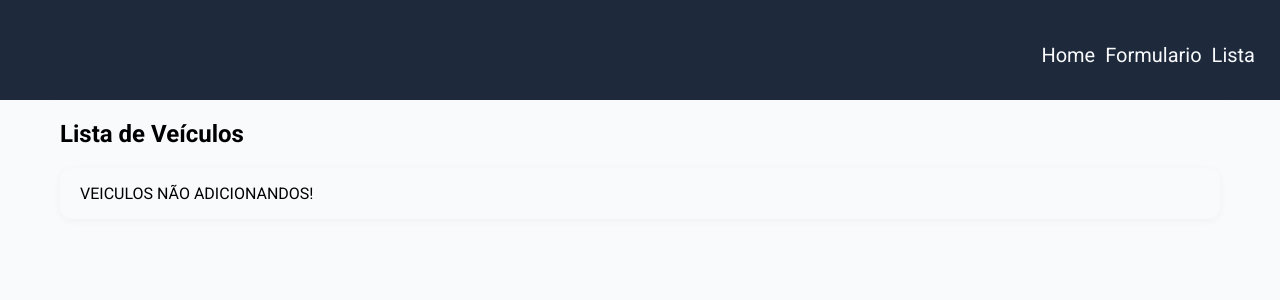
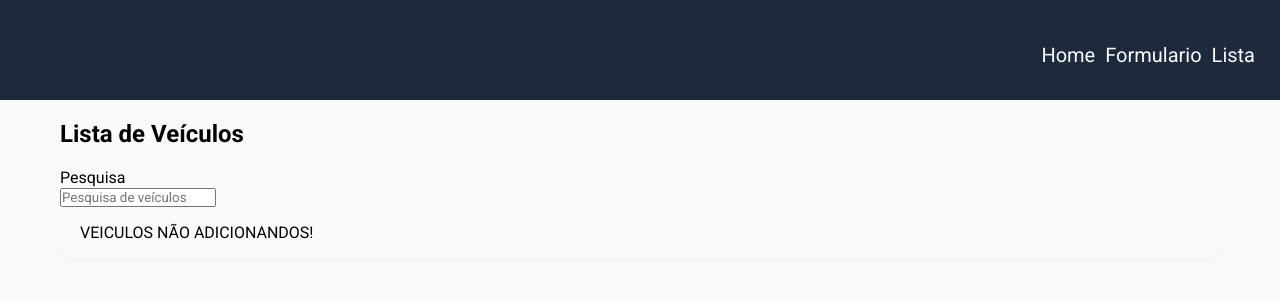
Before and after one commit to LucasAl03/crud_veiculos_e_servicos, an Angular app: page /lista in a window 1280 px wide. Shown: the top 300 px of the page. Built offline with nearby package versions, Linux system fonts and the light colour scheme.

Commit message:
input da barra de pesquisa

```diff
--- a/src/app/component/lista/lista.html
+++ b/src/app/component/lista/lista.html
@@ -1,5 +1,9 @@
 <div id="div-lista">
     <h1>Lista de Veículos</h1>
+
+    <div class="pesquisa">Pesquisa</div>
+    <input type="search" placeholder="Pesquisa de veículos">
+
     <div id="div-veiculos">
         @for(elem of listar(); track elem.id){
             <div class="div-item">
```
